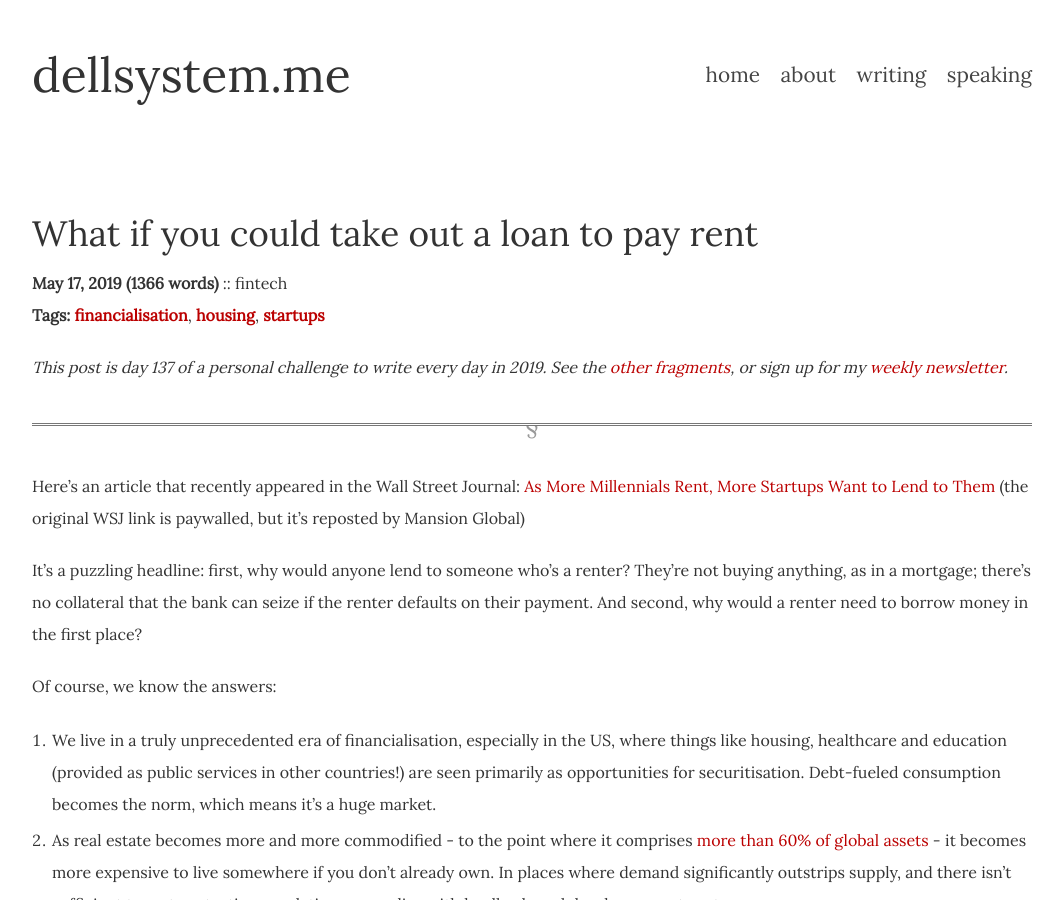
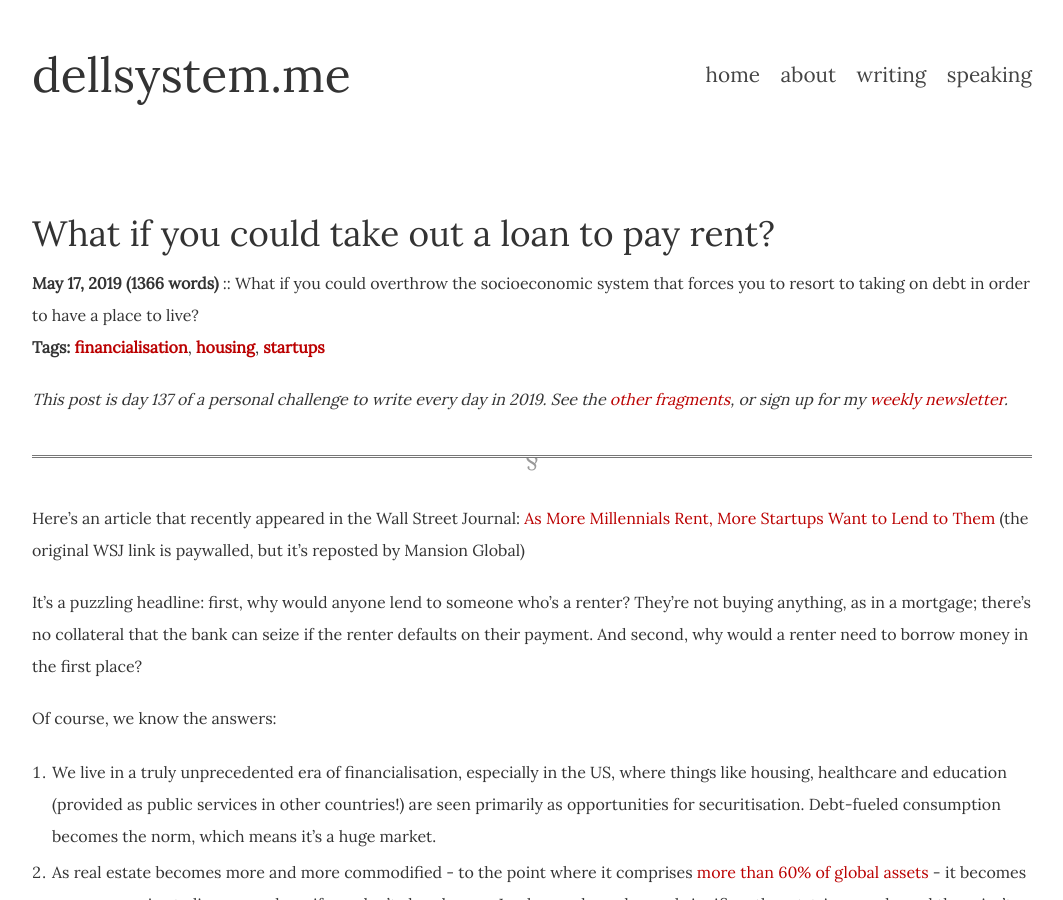
Before and after one commit to dellsystem/dellsystem.github.io, a Jekyll site: the page built from _posts/2019-5-17-fragments-137.md, in a window 1280 px wide and 900 px high. Shown: the whole window, without its empty margins (108-1171 px from the left). Built offline with Jekyll 4.4.1, drawn with Linux system fonts in a browser that asks for light colours.

Commit message:
Add description to fragments-137

```diff
--- a/_posts/2019-5-17-fragments-137.md
+++ b/_posts/2019-5-17-fragments-137.md
@@ -1,7 +1,7 @@
 ---
-title: "What if you could take out a loan to pay rent"
+title: "What if you could take out a loan to pay rent?"
 layout: fragment
-description: "fintech "
+description: "What if you could overthrow the socioeconomic system that forces you to resort to taking on debt in order to have a place to live?"
 tags:
 - financialisation
 - housing
```
